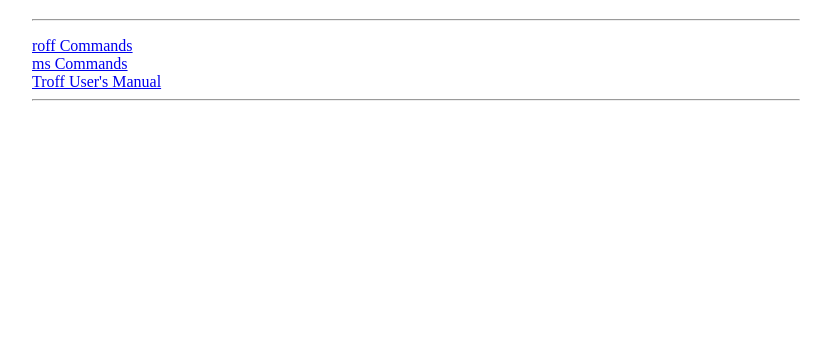
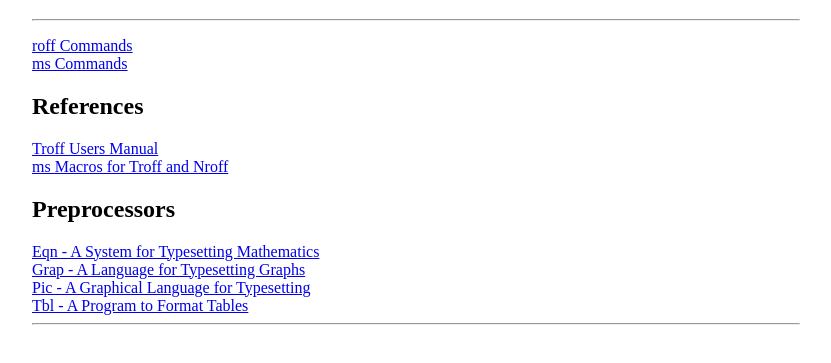
Before and after one commit to awhow/awhow.github.io, a plain HTML site: page roff/index.html in a window 1280 px wide. Shown: the part 61-424 px from the top of the page, without its empty margins (224-1055 px from the left). Drawn offline with Linux system fonts and the light colour scheme.

Commit message:
Added troff papers

```diff
--- a/roff/index.html
+++ b/roff/index.html
@@ -27,9 +27,35 @@
 
 <p style="margin-top: 1em"><a href="roff_commands.html">roff Commands</a>
 <br>
-<a href="ms-commands.html">ms Commands</a> <br>
+<a href="ms-commands.html">ms Commands</a></p>
 
-<a href="references/troff-user-manual.pdf">Troff User's Manual</a></p>
+<h2>References
+<a name="References"></a>
+</h2>
+
+
+
+<p style="margin-top: 1em"><a href="ref/Troff Users Manual.pdf">Troff Users Manual</a>
+<br>
+
+<a href="ref/ms Macros for Troff and Nroff.pdf">ms Macros for Troff and Nroff</a></p>
+
+<h2>Preprocessors
+<a name="Preprocessors"></a>
+</h2>
+
+
+
+<p style="margin-top: 1em"><a href="ref/Eqn - A System for Typesetting Mathematics.pdf">Eqn - A System for Typesetting Mathematics</a>
+<br>
+
+<a href="ref/Grap - A Language for Typesetting Graphs.pdf">Grap - A Language for Typesetting Graphs</a>
+<br>
+
+<a href="ref/Pic - A Graphical Language for Typesetting.pdf">Pic - A Graphical Language for Typesetting</a>
+<br>
+
+<a href="ref/Tbl - A Program to Format Tables.pdf">Tbl - A Program to Format Tables</a></p>
 <hr>
 </body>
 </html>
```
Also changed, not shown: 7 other files.
